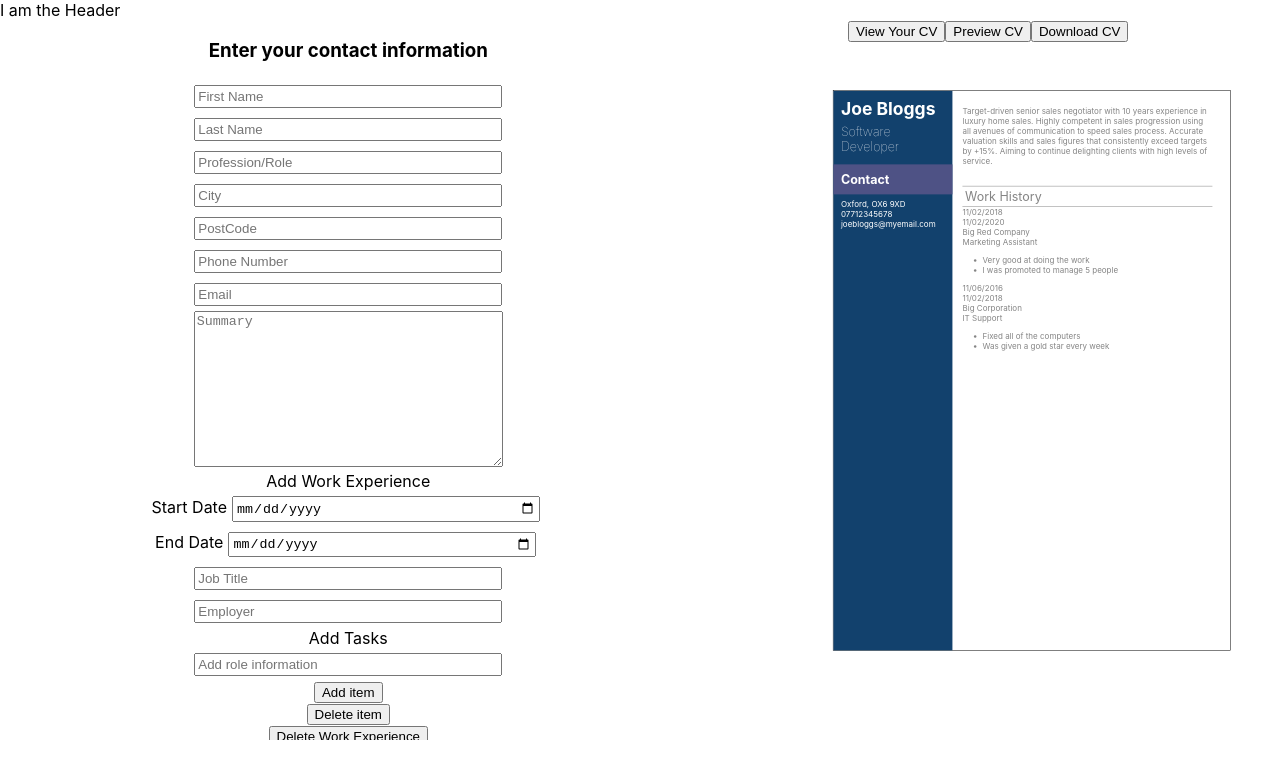
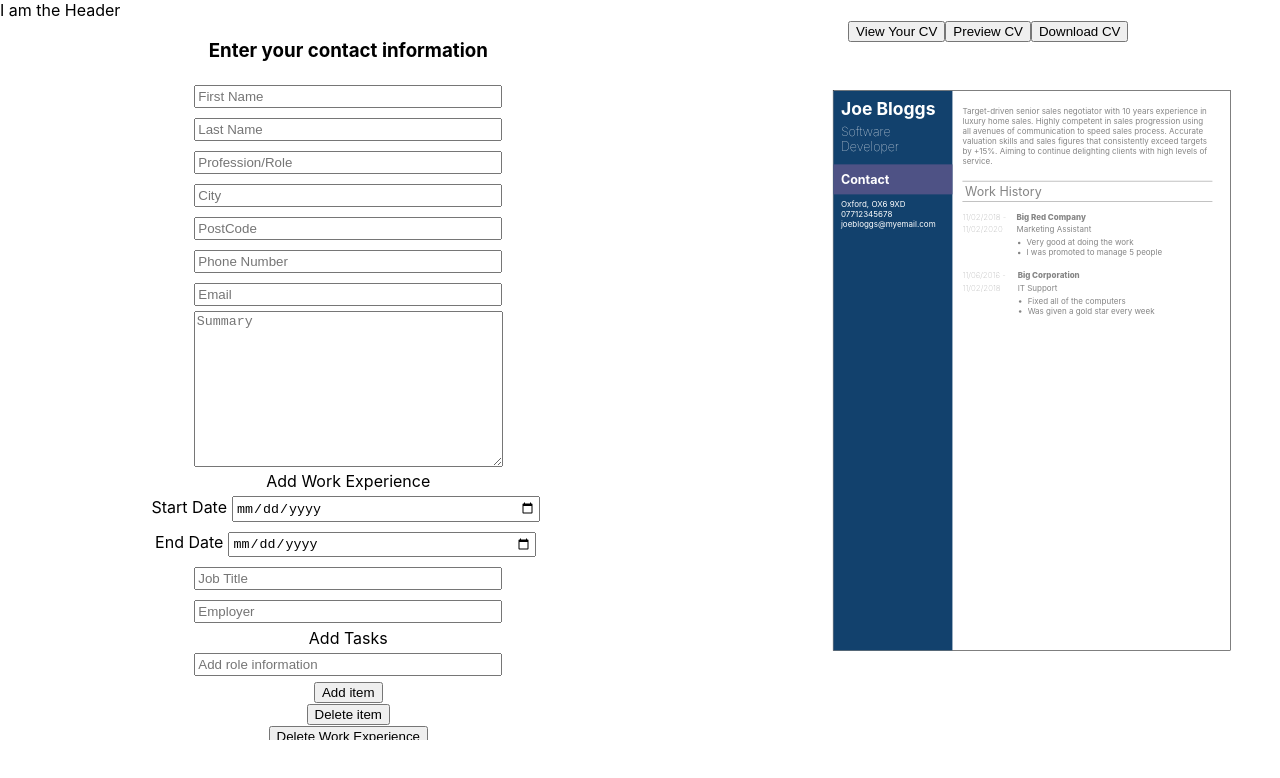
Before and after one commit to Jackfcs/cv-project, a React (Create React App) app: page / in a window 1280 px wide. Shown: the top 778 px of the page. Built offline with nearby package versions, Linux system fonts and the light colour scheme.

Commit message:
Initial Work Experience full;y funtional with some minimal styling

```diff
--- a/src/App.js
+++ b/src/App.js
@@ -105,10 +105,10 @@ class App extends Component {
 
   }
 
-  captureTask(e, position) {
+  captureTask(e, index) {
     let workExperience = [...this.state.inputs.workExperience];
     let clonedWEInstance = { ...workExperience[0] };
-    clonedWEInstance.points[0].point = e.target.value;
+    clonedWEInstance.points[index].point = e.target.value;
     workExperience[0].points = clonedWEInstance.points;
     this.setState({
       inputs: {
@@ -116,8 +116,8 @@ class App extends Component {
         workExperience,
       },
     });
-    console.log('in fuinction', position)
-  }
+    console.log('out function', index)
+    }
 
   onSubmit() {
     if (this.state.className === "") {
@@ -149,7 +149,7 @@ class App extends Component {
               addPoint={(e) => this.addPoint(e)}
               deletePoint={(e) => this.deletePoint(e)}
               captureWE={(e) => this.captureWE(e)}
-              captureTask={(e) => this.captureTask(e)}
+              captureTask={(e, index) => this.captureTask(e, index)}
               points={this.state.inputs.workExperience[0].points}
             />
             <Button text={this.state.buttonText} onSubmit={this.onSubmit} />
--- a/src/components/CVSectionQuestions/WorkExperience.js
+++ b/src/components/CVSectionQuestions/WorkExperience.js
@@ -10,9 +10,13 @@ class WorkExperience extends Component {
         }
     }
 
+    createList(point, index){
+        return <Input key={point.id} handleChange={(e) => this.props.captureTask(e, index)}  placeholder="Add role information"/>
+    }
 
 
     render() {
+
         return (
             <div>
                 <form>
@@ -28,12 +32,16 @@ class WorkExperience extends Component {
                     <Input handleChange={(e) => this.props.captureWE(e)} name="jobTitle" placeholder="Job Title"/>
                     <Input handleChange={(e) => this.props.captureWE(e)} name="employer"  placeholder="Employer"/>
                     <div>Add Tasks</div>
+
+
+
                     <div>
+
+
                         {this.props.points.map((point, index) => {
 
-                            let position = this.props.points.indexOf(point)
-                            console.log(position)
-                            return <Input key={point.id} handleChange={(e) => this.props.captureTask(e, position)}  placeholder="Add role information"/>
+
+                            return <Input key={point.id} handleChange={(e) => this.props.captureTask(e, index)}  placeholder={"Add role information "}/>
                         })}
                     </div>
                     {/* <Input handleChange={(e) => this.props.captureTask(e, 0)}  placeholder="Add role information"/> */}
--- a/src/components/CVSectionQuestions/WorkExperienceSection.js
+++ b/src/components/CVSectionQuestions/WorkExperienceSection.js
@@ -1,6 +1,7 @@
 import React, { Component } from 'react'
 import WorkExperience from './WorkExperience'
 import Button from '../Button'
+import "../../css/WorkExperienceSection.css"
 
 class WorkExperienceSection extends Component {
     constructor(props){
@@ -16,7 +17,7 @@ class WorkExperienceSection extends Component {
                     deletePoint={(e) => this.props.deletePoint(e)}
                     addPoint={(e) => this.props.addPoint(e)}
                     captureWE={(e) => this.props.captureWE(e) }
-                    captureTask={(e) => this.props.captureTask(e)}
+                    captureTask={(e, index) => this.props.captureTask(e, index)}
                 />
                 <Button text="Delete Work Experience" />
                 <Button text="Add Work Experience" />
--- a/src/components/DisplayCVSections/WorkExperienceInstance.js
+++ b/src/components/DisplayCVSections/WorkExperienceInstance.js
@@ -1,4 +1,5 @@
 import React, { Component } from "react";
+import "../../css/WorkExperienceInstance.css"
 
 class WorkExperienceInstance extends Component {
   constructor(props) {
@@ -12,16 +13,20 @@ class WorkExperienceInstance extends Component {
       <div>
         {result.map((item) => {
           return (
-            <div key={item.id}>
-              <div>{item.startDate}</div>
-              <div>{item.endDate}</div>
-              <div>{item.employer}</div>
-              <div>{item.jobTitle}</div>
-              <ul>
+            <div className="WE" key={item.id}>
+              <div className="dates">
+                <div className="start">{item.startDate} -</div>
+                <div className="end">{item.endDate}</div>
+              </div>
+              <div className="info">
+              <div className="employer">{item.employer}</div>
+              <div className="job">{item.jobTitle}</div>
+              <ul className="list">
                 {item.points.map((point) => {
                   return <li key={point.id}>{point.point}</li>;
                 })}
               </ul>
+              </div>
             </div>
           );
         })}
--- a/src/css/DisplayCV.css
+++ b/src/css/DisplayCV.css
@@ -89,7 +89,7 @@
 
 .summaryD {
     padding-top: 10px;
-    padding-bottom: 40px;
+    padding-bottom: 30px;
 }
 
 .work-history-title {
@@ -97,4 +97,5 @@
     border-bottom: rgb(133, 133, 133) solid 0.5px;
     border-top: rgb(133, 133, 133) solid 0.5px;
     padding: 5px;
+    margin-bottom: 20px;
 }
--- /dev/null
+++ b/src/css/WorkExperienceInstance.css
@@ -0,0 +1,29 @@
+.WE {
+    display: flex;
+    flex-direction: row;
+}
+
+.start{
+    margin-bottom: 5px;
+}
+
+.dates {
+    flex-grow: 1;
+    font-weight: lighter;
+}
+
+.info {
+    flex-grow: 4;
+}
+
+.employer {
+    font-size: 30;
+    font-weight: 800;
+    margin-bottom: 5px;
+}
+
+.list {
+    position: relative;
+    right: 20px;
+    bottom: 10px;
+}
```
Also changed, not shown: src/css/WorkExperienceSection.css (added).
